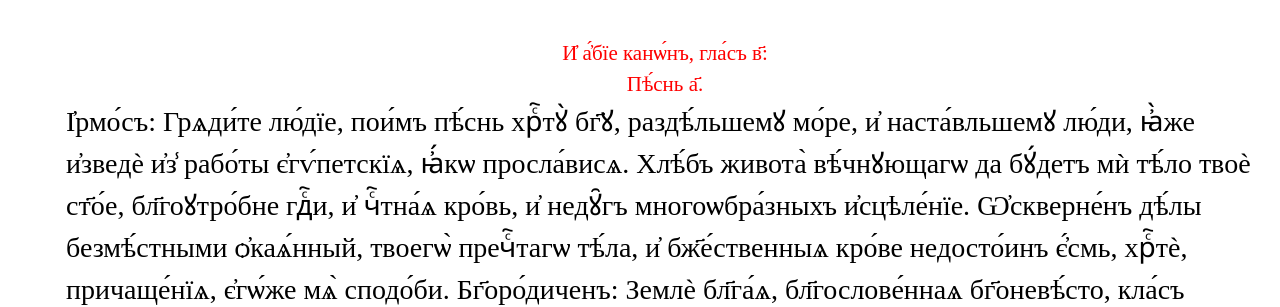
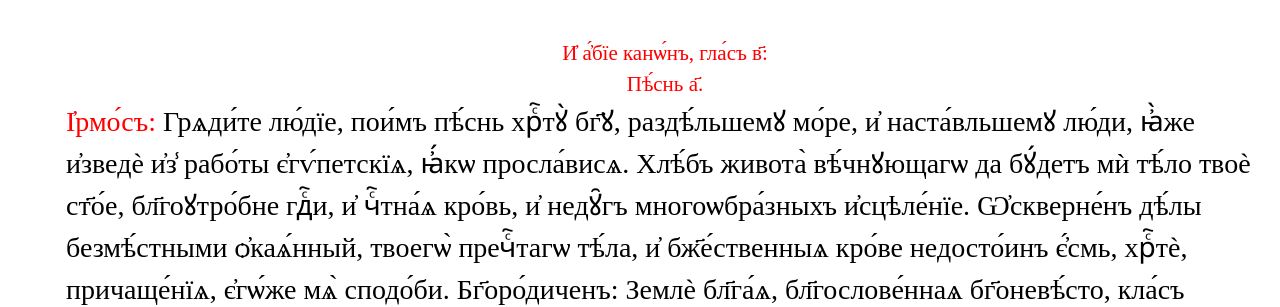
Before and after one commit to markjville/markjville.github.io, a Jekyll site: the page docs/последование-ко-причастию.html, which Jekyll copies as it is, in a window 1280 px wide and 1400 px high, scrolled down 2245 px. Shown: the part 154-461 px from the top of the window. Built offline with Jekyll 4.4.1, drawn with Linux system fonts in a browser that asks for light colours; some web fonts are replaced; comment, search, counter and statistics services are not loaded; some of the changed text lies outside the part shown.

Commit message:
Update последование-ко-причастию.html

```diff
--- a/docs/последование-ко-причастию.html
+++ b/docs/последование-ко-причастию.html
@@ -95,7 +95,7 @@ p::first-letter {
 
 <div style="text-align:center;color:red;font-size:75%">И҆ а҆́бїе канѡ́нъ, гла́съ в҃:</div>
 <div style="text-align:center;color:red;font-size:75%">Пѣ́снь а҃.</div>
-І҆рмо́съ: Грѧди́те лю́дїе, пои́мъ пѣ́снь хрⷭ҇тꙋ̀ бг҃ꙋ, раздѣ́льшемꙋ
+<span style="color: red;">І҆рмо́съ: </span>Грѧди́те лю́дїе, пои́мъ пѣ́снь хрⷭ҇тꙋ̀ бг҃ꙋ, раздѣ́льшемꙋ
 мо́ре, и҆ наста́вльшемꙋ лю́ди, ꙗ҆̀же и҆зведѐ и҆з̾ рабо́ты є҆гѵ́петскїѧ,
 ꙗ҆́кѡ просла́висѧ.
 
```
